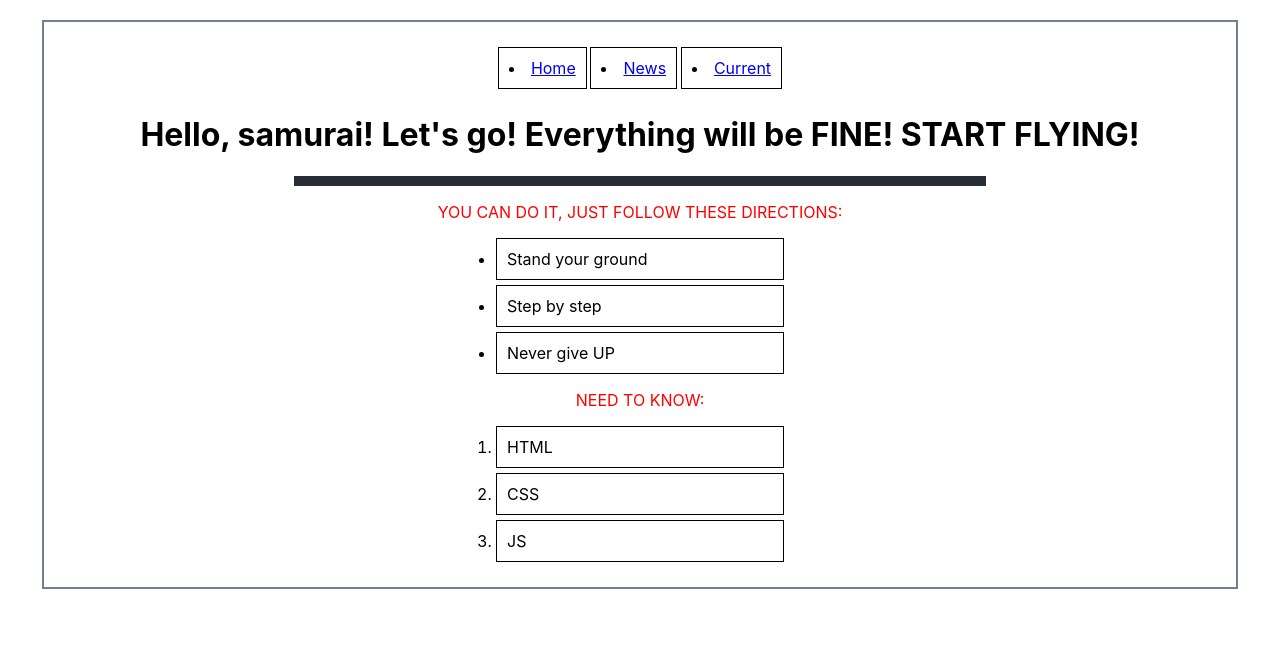
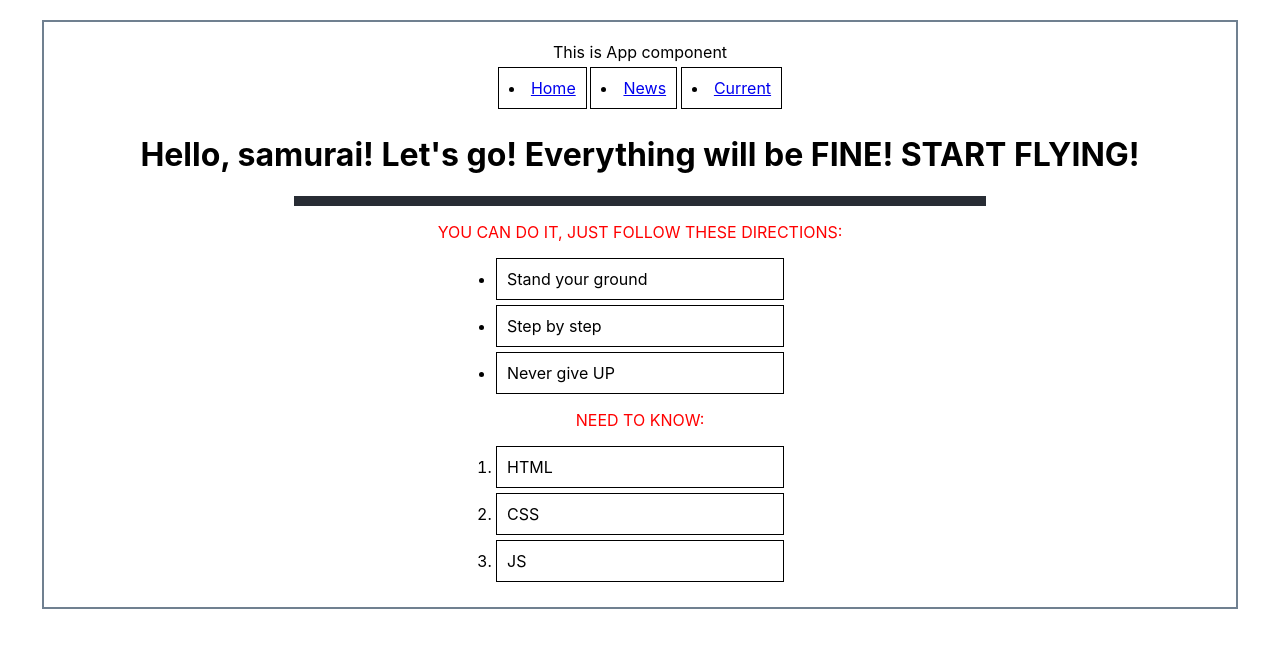
Before and after one commit to Pikadorius/samurai-way-main, a React (Create React App) app: page / in a window 1280 px wide. Shown: the top 648 px of the page. Built offline with nearby package versions, Linux system fonts and the light colour scheme.

Commit message:
added new components

```diff
--- a/src/App.tsx
+++ b/src/App.tsx
@@ -9,6 +9,7 @@ import Technologies from "./Technologies";
 function App() {
   return (
     <div className="App">
+        This is App component
         <Header />
         <Welcome />
         <Recommendations />
```
